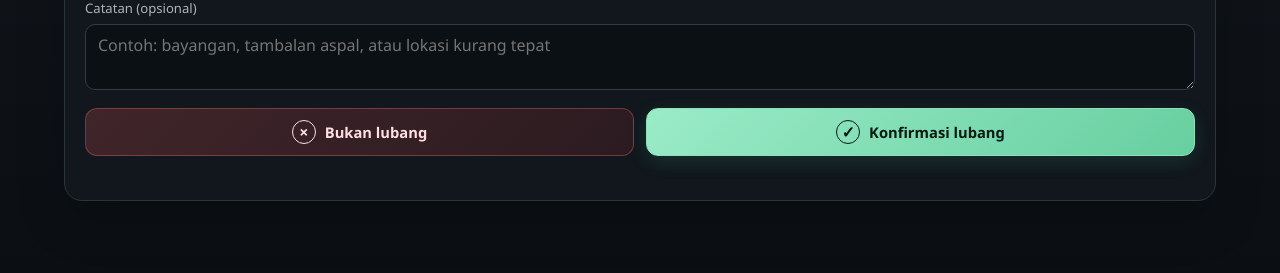
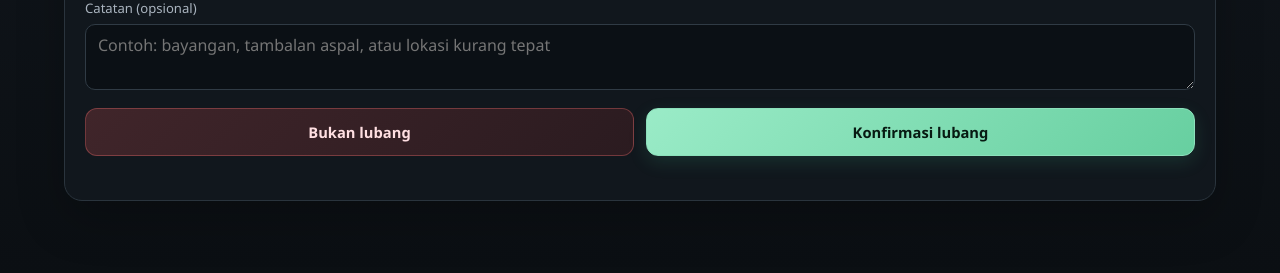
Before and after one commit to Gennesu/Mo-RIS-Mobile-Road-Inspection-System-, a Flask app: template templates/operator/review.html in a window 1280 px wide. Shown: the part 807-1080 px from the top of the page. Run offline with Flask 3, Linux system fonts and the light colour scheme; the template is opened without the code that fills it: most values are stand-ins (such as "Sample title", 1, 10 or a date in 2020).

Commit message:
Remove icons from review actions

```diff
--- a/static/css/operator/review.css
+++ b/static/css/operator/review.css
@@ -106,18 +106,6 @@
     background: linear-gradient(135deg, #b5f5d7, #7eddb1);
     box-shadow: 0 10px 24px rgba(65, 196, 150, .25);
 }
-.action-icon {
-    display: grid;
-    width: 24px;
-    height: 24px;
-    flex: none;
-    place-items: center;
-    border: 1px solid currentColor;
-    border-radius: 50%;
-    font-size: 1rem;
-    font-weight: 800;
-    line-height: 1;
-}
 .review-feedback { min-height: 1em; margin: 10px 0 0; color: #ffbdc3; font-size: .82rem; }
 .review-empty, .review-alert { box-sizing: border-box; padding: 34px; border: 1px solid #2a343d; border-radius: 18px; background: #11171d; text-align: center; }
 .review-empty > span { color: #8ce0bb; font-size: 2rem; }
--- a/templates/operator/review.html
+++ b/templates/operator/review.html
@@ -67,11 +67,9 @@
                 <textarea id="review-note-{{ detection.id }}" class="review-note" maxlength="500" placeholder="Contoh: bayangan, tambalan aspal, atau lokasi kurang tepat"></textarea>
                 <div class="review-actions">
                     <button class="review-action reject" type="button" data-decision="reject">
-                        <span class="action-icon" aria-hidden="true">×</span>
                         <span>Bukan lubang</span>
                     </button>
                     <button class="review-action confirm" type="button" data-decision="confirm">
-                        <span class="action-icon" aria-hidden="true">✓</span>
                         <span>Konfirmasi lubang</span>
                     </button>
                 </div>
```
